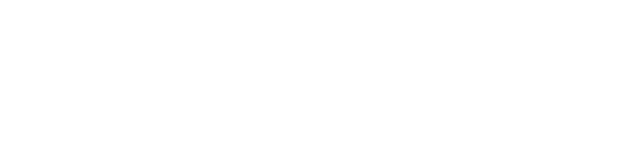
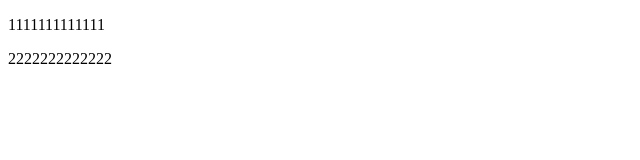
Before and after one commit to rm86626/myproject111, a plain HTML site: page index.html in a window 1280 px wide. Shown: the whole page, without its empty margins (0-640 px from the left). Drawn offline with Linux system fonts and the light colour scheme.

Commit message:
添加p标记

```diff
--- a/index.html
+++ b/index.html
@@ -6,6 +6,7 @@
     <title>Document</title>
 </head>
 <body>
-
+    <p>1111111111111</p>
+    <p>2222222222222</p>
 </body>
 </html>
```
